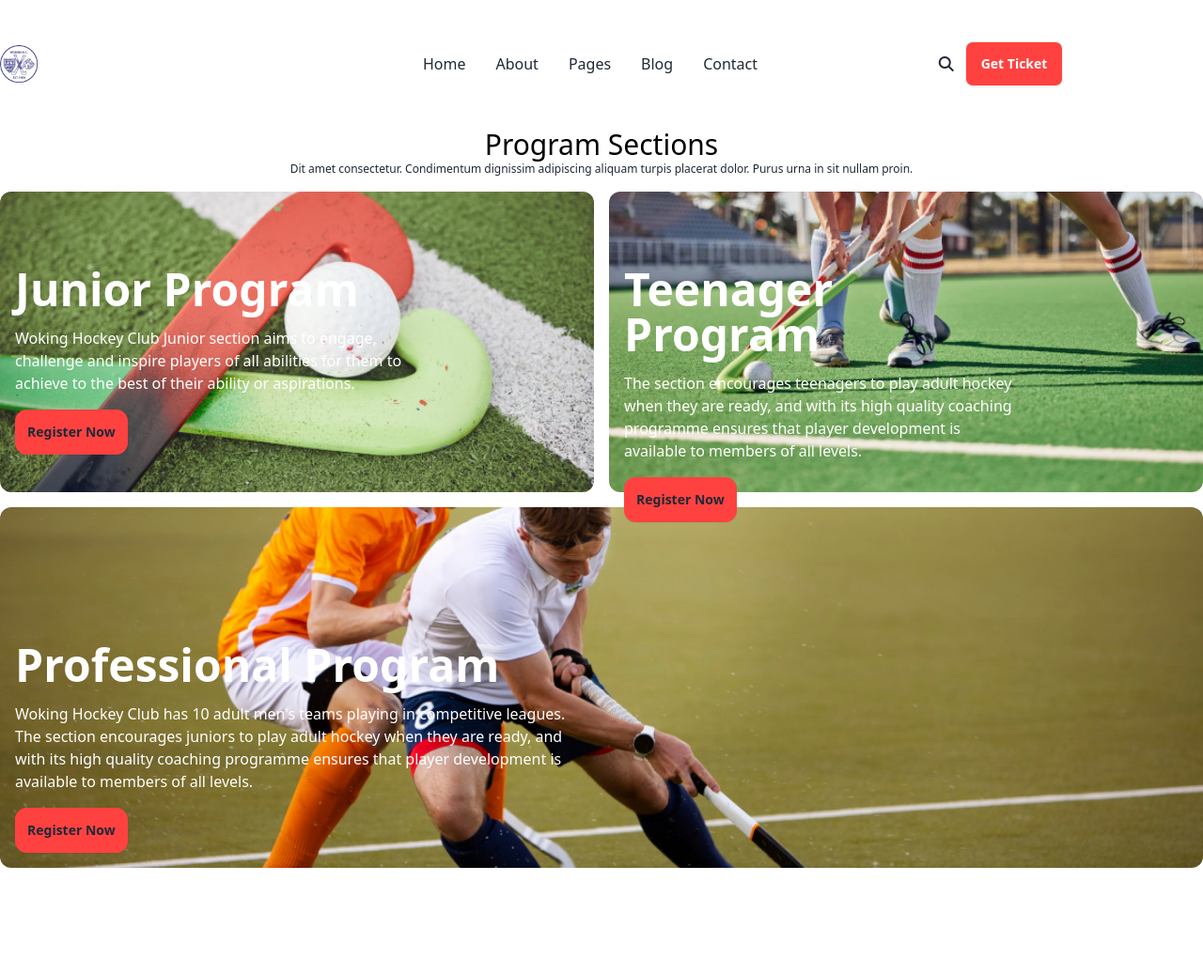
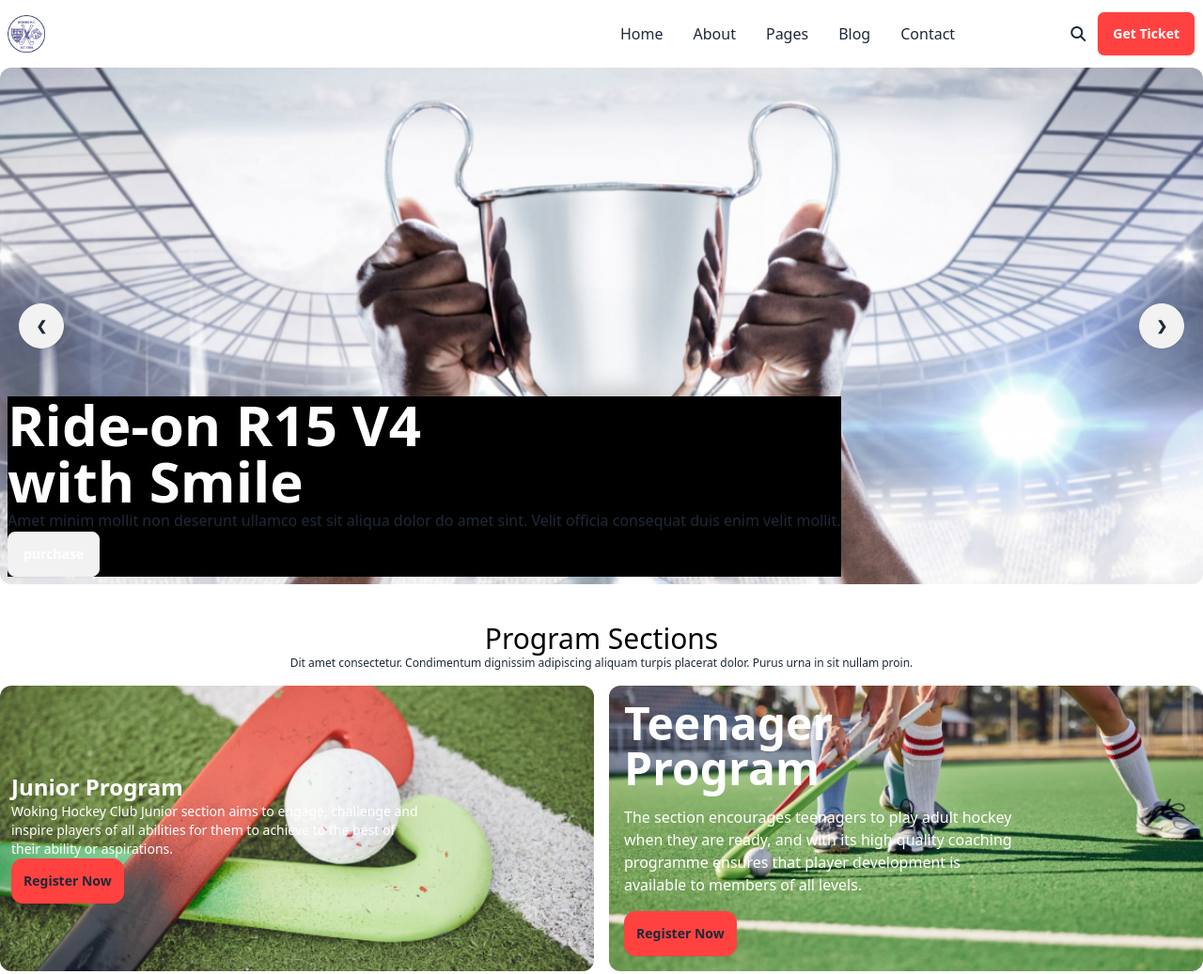
Before and after one commit to shifakhatun/hockys-main-SK-3, a plain HTML site: page index.html in a window 1280 px wide. Shown: the top 1037 px of the page at 94% size. Before the commit the page ends 964 px from the top, so only its background shows below. Drawn offline with nearby package versions, Linux system fonts and the light colour scheme.

Commit message:
hero section added

```diff
--- a/index.html
+++ b/index.html
@@ -6,8 +6,10 @@
     <title>Hockeys-main</title>
     <script src="https://cdn.tailwindcss.com"></script>
     <link href="https://cdn.jsdelivr.net/npm/daisyui@4.6.0/dist/full.min.css" rel="stylesheet" type="text/css" />
+
 <script src="https://cdn.tailwindcss.com"></script>
     <link rel="preconnect" href="https://fonts.googleapis.com">
+
 <link rel="preconnect" href="https://fonts.gstatic.com" crossorigin>
 <link href="https://fonts.googleapis.com/css2?family=Manrope:wght@400;500;600;700;800&display=swap" rel="stylesheet">
     <!-- tailwind custom css -->
@@ -35,8 +37,10 @@
 <body class=".font-manrope">
     <header class="container mx-auto">
       <!-- class=navbar bg-base-100 -->
-      <div class="flex flex-row justify-around items-center mt-10 ">
-        <div class=" flex flex-1 lg:flex-row">
+      <!-- <div class="flex flex-row justify-around items-center mt-10"> -->
+        <div class="navbar bg-base-100">
+          <!-- <div class=" flex flex-1 lg:flex-row"> -->
+        <div class="navbar-start">
           <div class="dropdown">
             <div tabindex="0" role="button" class="btn btn-ghost lg:hidden">
               <svg xmlns="http://www.w3.org/2000/svg" class="h-5 w-5" fill="none" viewBox="0 0 24 24" stroke="currentColor"><path stroke-linecap="round" stroke-linejoin="round" stroke-width="2" d="M4 6h16M4 12h8m-8 6h16" /></svg>
@@ -52,7 +56,7 @@
          <img class="h-10 w-10" src="Images/hocky_img.webp" alt="" srcset="">
 
         </div>
-        <div class="hidden mr-6 lg:flex">
+        <div class=" navbar-center hidden mr-6 lg:flex">
           <ul class="menu text-base menu-horizontal px-1">
             <li><a>Home</a></li>
             <li><a>About</a></li>
@@ -62,42 +66,80 @@
           </ul>
         </div>
         <!-- class=navbar-end -->
-        <div class="flex flex-1 lg:flex-row justify-center items-center ">
+        <div class="navbar-end flex flex-1 lg:flex-row justify-end items-center ">
           <i class="fa-solid fa-magnifying-glass mr-3"></i><a class="btn text-white bg-[#FF4240]">Get Ticket</a>
         </div>
       </div>
 
-      <!-- <div class="navbar bg-base-100">
-        <div class="navbar-start">
-          <div class="dropdown">
-            <div tabindex="0" role="button" class="btn btn-ghost btn-circle">
-              <svg xmlns="http://www.w3.org/2000/svg" class="h-5 w-5" fill="none" viewBox="0 0 24 24" stroke="currentColor"><path stroke-linecap="round" stroke-linejoin="round" stroke-width="2" d="M4 6h16M4 12h16M4 18h7" /></svg>
-            </div>
-            <ul tabindex="0" class="menu menu-sm dropdown-content mt-3 z-[1] p-2 shadow bg-base-100 rounded-box w-52">
-              <li><a>Homepage</a></li>
-              <li><a>Portfolio</a></li>
-              <li><a>About</a></li>
-            </ul>
-          </div>
-        </div>
-        <div class="navbar-center">
-          <a class="btn btn-ghost text-xl">daisyUI</a>
-        </div>
-        <div class="navbar-end">
-          <button class="btn btn-ghost btn-circle">
-            <svg xmlns="http://www.w3.org/2000/svg" class="h-5 w-5" fill="none" viewBox="0 0 24 24" stroke="currentColor"><path stroke-linecap="round" stroke-linejoin="round" stroke-width="2" d="M21 21l-6-6m2-5a7 7 0 11-14 0 7 7 0 0114 0z" /></svg>
-          </button>
-          <button class="btn btn-ghost btn-circle">
-            <div class="indicator">
-              <svg xmlns="http://www.w3.org/2000/svg" class="h-5 w-5" fill="none" viewBox="0 0 24 24" stroke="currentColor"><path stroke-linecap="round" stroke-linejoin="round" stroke-width="2" d="M15 17h5l-1.405-1.405A2.032 2.032 0 0118 14.158V11a6.002 6.002 0 00-4-5.659V5a2 2 0 10-4 0v.341C7.67 6.165 6 8.388 6 11v3.159c0 .538-.214 1.055-.595 1.436L4 17h5m6 0v1a3 3 0 11-6 0v-1m6 0H9" /></svg>
-              <span class="badge badge-xs badge-primary indicator-item"></span>
-            </div>
-          </button>
-        </div>
-      </div> -->
     </header>
 
     <main class="container mx-auto">
+      <section>
+        <div class="carousel w-full lg:h-[550px] bg-bike-primary-bg">
+                <!-- Slide-1 -->
+          <div id="slide1" class="carousel-item relative w-full bg-center rounded-xl bg-no-repeat bg-cover" style="background-image: url('./Images/1.png')">
+             <div class="flex p-2 justify-end items-end ">
+                   <div class=" bg-black">
+                   <h2 class="text-6xl font-bold text-white">
+                    Ride-on R15 V4
+                    <br> with Smile
+                   </h2>
+                   <p>Amet minim mollit non deserunt ullamco
+                   est sit aliqua dolor do amet sint. Velit officia consequat duis enim velit mollit.</p>
+                   <button class="btn bg-bike-primary text-white"> purchase</button>
+                  </div>
+
+          </div>
+
+            <div class="absolute flex justify-between transform -translate-y-1/2 left-5 right-5 top-1/2">
+              <a href="#slide4" class="btn btn-circle">❮</a>
+              <a href="#slide2" class="btn btn-circle">❯</a>
+            </div>
+          </div>
+                           <!-- Slide-2 -->
+                           <div id="slide1" class="carousel-item relative w-full bg-center rounded-xl bg-no-repeat bg-cover" style="background-image: url('./Images/1.png')">
+                            <div class="flex flex-col lg:flex-row p-4 lg:p-24 gap-20 ">
+                                  <div class="space-y-7 flex-1">
+                                  <h2 class="text-6xl font-bold">
+                                   Ride-on R15 V4
+                                   <br> with Smile
+                                  </h2>
+                                  <p>Amet minim mollit non deserunt ullamco
+                                  est sit aliqua dolor do amet sint. Velit officia consequat duis enim velit mollit.</p>
+                                  <button class="btn bg-bike-primary text-white"> purchase</button>
+                                 </div>
+
+                         </div>
+
+                           <div class="absolute flex justify-between transform -translate-y-1/2 left-5 right-5 top-1/2">
+                             <a href="#slide4" class="btn btn-circle">❮</a>
+                             <a href="#slide2" class="btn btn-circle">❯</a>
+                           </div>
+                         </div>
+          <!-- <div id="slide2" class="carousel-item relative w-full">
+            <div class="flex flex-col lg:flex-row p-4 lg:p-24 gap-20 relative  bg-center rounded-xl bg-no-repeat bg-cover text-white" style="background-image: url('./Images/1.png');" >
+
+              <div class="space-y-7 flex-1">
+              <h2 class="text-6xl font-bold">
+               Ride-on R15 V4
+               <br> with Smile
+              </h2>
+              <p>Amet minim mollit non deserunt ullamco
+              est sit aliqua dolor do amet sint. Velit officia consequat duis enim velit mollit.</p>
+              <button class="btn bg-bike-primary text-white"> purchase</button>
+             </div>
+
+            <div class="flex-1"><img src="./Images/1.png" class="w-full" /></div>
+          </div>
+            <div class="absolute flex justify-between transform -translate-y-1/2 left-5 right-5 top-1/2">
+              <a href="#slide1" class="btn btn-circle">❮</a>
+              <a href="#slide3" class="btn btn-circle">❯</a>
+            </div>
+          </div>  -->
+
+        </div>
+      </section>
+                                           <!-- Program Sections -->
   <section class="my-10 ">
     <div class="text-center mb-4">
       <h2 class="text-black text-3xl font-medium">Program Sections</h2>
@@ -105,17 +147,24 @@
 
     <div class="grid grid-cols-1 lg:grid-cols-2 gap-4">
 
-      <div class=" relative h-80 bg-center rounded-xl bg-no-repeat bg-cover text-white" style="background-image: url('./Images/2.png');">
-        <div class="max-w-md text-center lg:text-left p-4 space-y-4 absolute lg:top-16">
-            <h1 class=" text-5xl font-bold">Junior Program</h1>
-            <p class="">Woking Hockey Club Junior section aims to engage, challenge and inspire players of all abilities for them to achieve to the best of their ability or aspirations.</p>
+      <div class=" bg-center rounded-xl bg-no-repeat bg-cover text-white" style="background-image: url('./Images/2.png');">
+        <div class=" h-48 relative p-3 max-w-md lg:top-16 ">
+                     <!-- lg:text-left  lg:top-16   justify-start items-end max-w-md -->
+          <div class=" absolute text-center lg:text-left lg:mt-4">
+
+            <h1 class=" text-2xl font-bold">Junior Program</h1>
+            <p class="text-sm">Woking Hockey Club Junior section aims to engage, challenge and inspire players of all abilities for them to achieve to the best of their ability or aspirations.</p>
             <button class="btn bg-[#FF4240] border-[#FF4240] rounded-xl p-3">Register Now</button>
           </div>
+
+
+      </div>
+
         </div>
 
 
-      <div class=" relative h-80 bg-center rounded-xl bg-no-repeat bg-cover text-white" style="background-image: url('./Images/3.png');">
-        <div class=" max-w-md text-center lg:text-left p-4 space-y-4 absolute lg:top-16">
+      <div class=" bg-center rounded-xl bg-no-repeat bg-cover text-white" style="background-image: url('./Images/3.png');">
+        <div class=" max-w-md text-center lg:text-left p-4 space-y-4 lg:top-16">
             <h1 class=" text-5xl font-bold">Teenager Program</h1>
             <p class="">The section encourages teenagers to play adult hockey when they are ready, and with its high quality coaching programme ensures that player development is available to members of all levels.
             </p>
@@ -124,9 +173,10 @@
         </div>
 
 
-      <div class="col-span-2 h-96 bg-center rounded-xl bg-no-repeat bg-cover text-white text-center lg:flex lg:justify-start lg:items-end " style="background-image: url('./Images/4.png');">
 
-          <div class="w-1/2 text-center lg:text-left p-4 space-y-4 ">
+      <div class="lg:col-span-2 bg-center rounded-xl bg-no-repeat bg-cover text-white text-center lg:flex lg:justify-start lg:items-end " style="background-image: url('./Images/4.png');">
+
+          <div class=" lg:w-1/2 text-center lg:text-left p-4 space-y-4 ">
 
             <h1 class=" text-5xl font-bold">Professional Program</h1>
             <p class="">Woking Hockey Club has 10 adult men's teams playing in competitive leagues. The section encourages juniors to play adult hockey when they are ready, and with its high quality coaching programme ensures that player development is available to members of all levels.</p>
```
